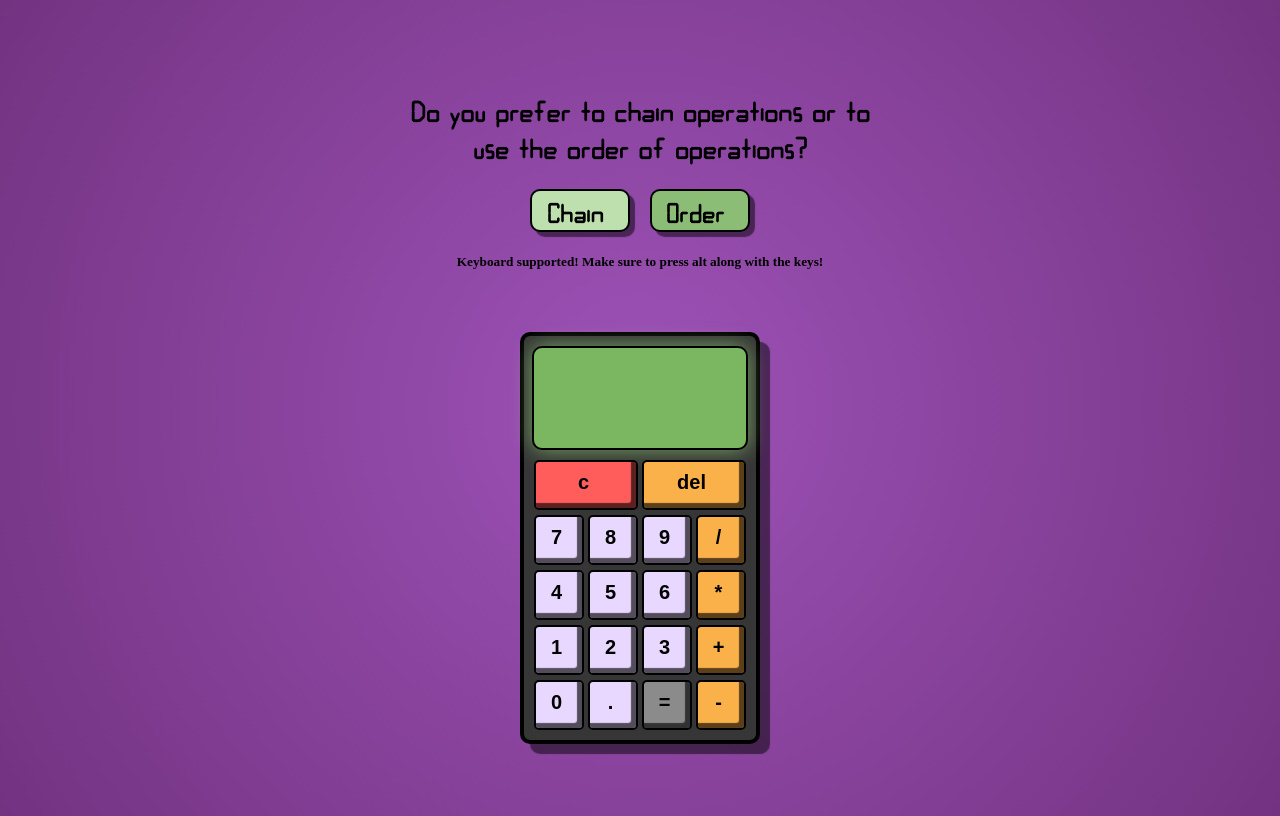
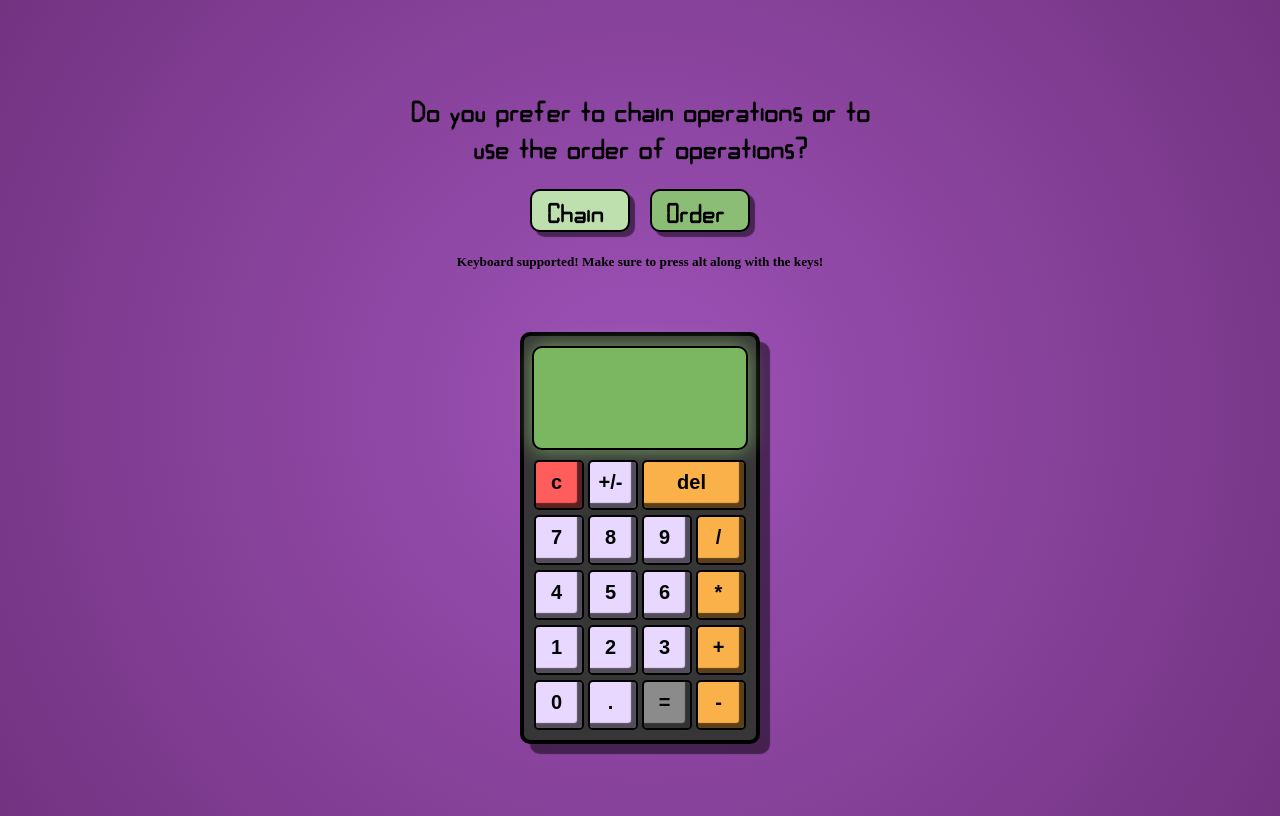
Before and after one commit to BlondyMartinez/Calculator, a plain HTML site: page index.html in a window 1280 px wide. Drawn offline with Linux system fonts and the light colour scheme.

Commit message:
added number inversion button

```diff
--- a/index.html
+++ b/index.html
@@ -27,6 +27,7 @@
         <div class="buttons">
             <div class="row">
                 <button type="button" class="btn clear" onclick="clearAll()" accesskey="c">c</button>
+                <button type="button" class="btn numeric" onclick="invertLastNum()">+/-</button>
                 <button type="button" class="btn delete" onclick="deleteLast()" accesskey="backspace">del</button>
             </div>
             <div class="row">
--- a/main.js
+++ b/main.js
@@ -192,3 +192,13 @@ function operate(n1, n2, inputOperator) {
             return n1 / n2;
     }
 }
+
+function invertLastNum(){
+    nums[operatorCount] = nums[operatorCount] * -1;
+    operation = "";
+    for (let i = 0; i < nums.length ; i++) {
+        operation += nums[i];
+        if (operators[i]) operation += operators[i];
+    }
+    screenOperation.textContent = operation;
+}
--- a/style.css
+++ b/style.css
@@ -145,7 +145,6 @@ body {
 }
 .clear{
     background-color: #ff5c5c;
-    width: 104px;
 }
 .equal{
     background-color: rgb(139, 139, 139);
```
